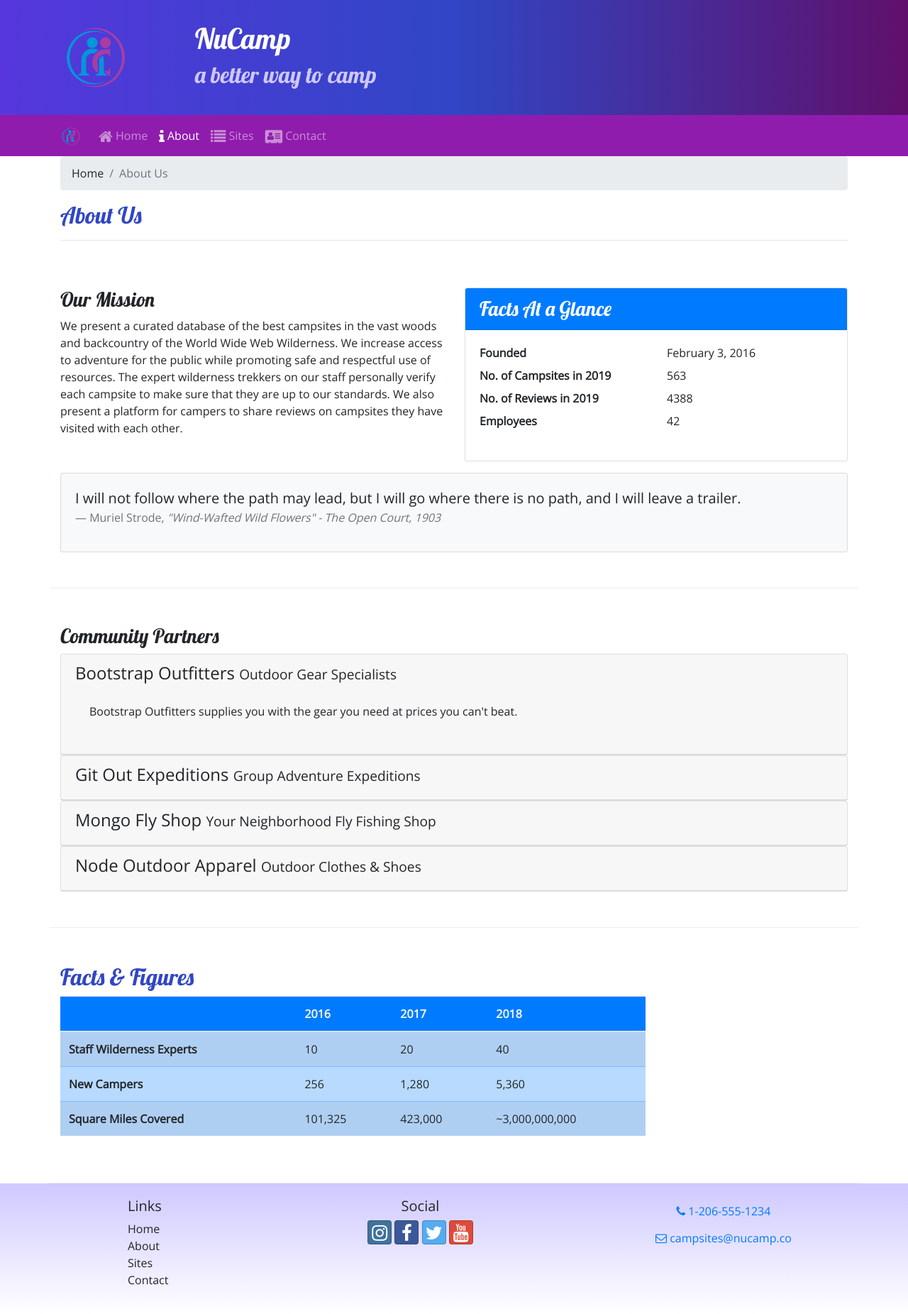
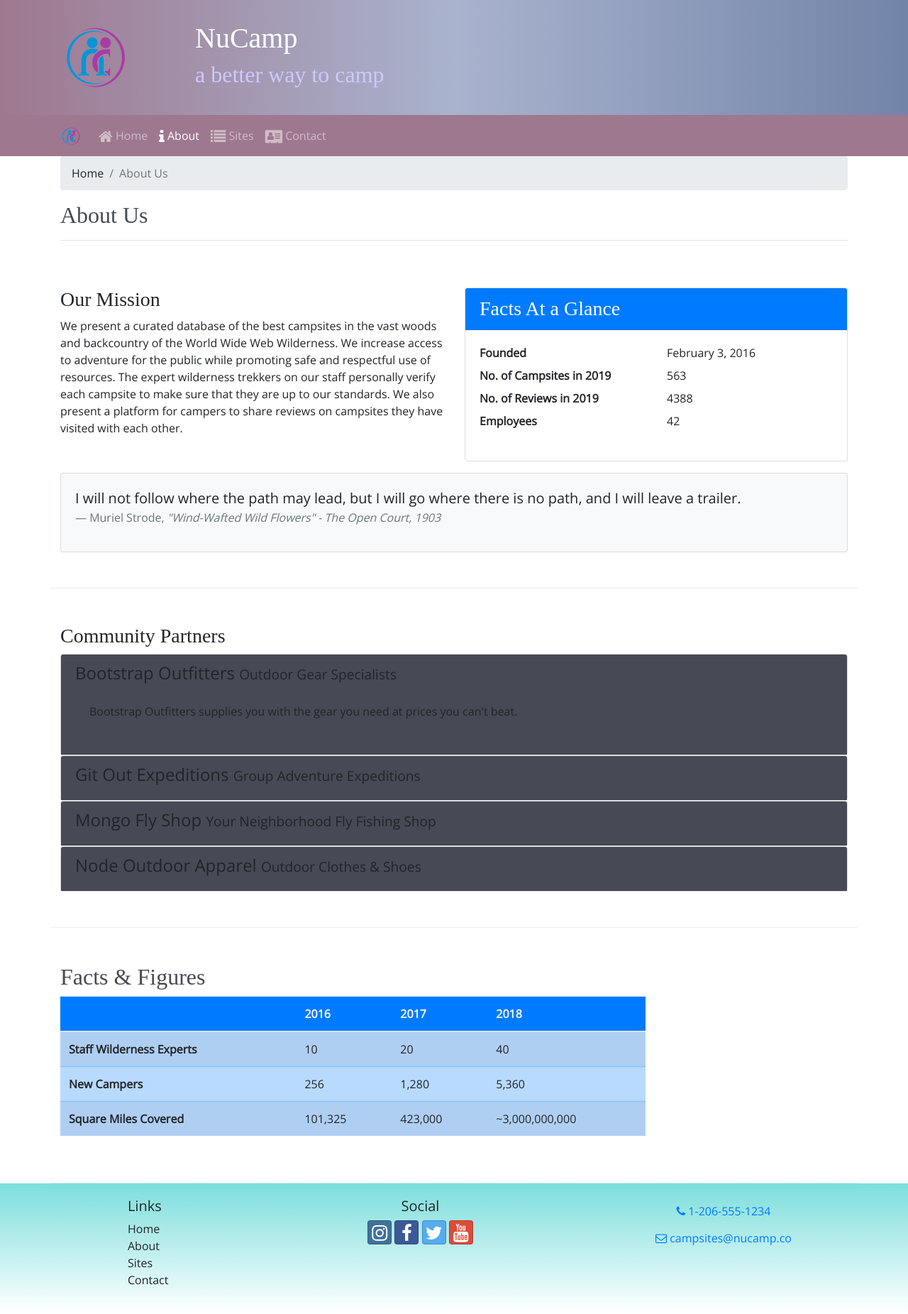
Before and after one commit to ejw773/nc-bootstrap, a website: page aboutus.html in a window 1280 px wide. Shown: the whole page at 71% size. Drawn offline with nearby package versions, Linux system fonts and the light colour scheme.

Commit message:
changes appearance for code challenge

```diff
--- a/css/styles.css
+++ b/css/styles.css
@@ -3,11 +3,11 @@ body {
 }
 
 h1, h2, h3 {
-    font-family: "Lobster", cursive;
+    font-family: 'Gentium Book Basic', serif;
 }
 
 h2 {
-    color: #3046C5;
+    color: #474954;
 }
 
 header h2 {
@@ -15,14 +15,14 @@ header h2 {
 }
 
 .site-footer {
-    background-image: linear-gradient(#CEC8FF, white);
+    background-image: linear-gradient(#7CDEDC, white);
     padding: 20px 0;
 }
 
 .jumbotron {
     margin: 0;
     padding: 30px;
-    background-image: linear-gradient(to right, #5637DD, #3046C5, #60106B);
+    background-image: linear-gradient(to right, #9E788F, #A9B3CE, #7284A8);
     color: white;
 }
 
@@ -33,7 +33,7 @@ header h2 {
 }
 
 .navbar {
-    background-color: #901CAD;
+    background-color: #9E788F;
 }
 
 a, a:hover {
@@ -46,5 +46,13 @@ a, a:hover {
 }
 
 .carousel {
-    border: solid #5637DD;
+    border: solid #9E788F;
 }
+
+.card-header {
+    background-color: #474954;
+}
+
+.btn-bluegreen {
+    background-color: #7CDEDC;
+}
```
Also changed, not shown: index.html (+4 -4 lines).
